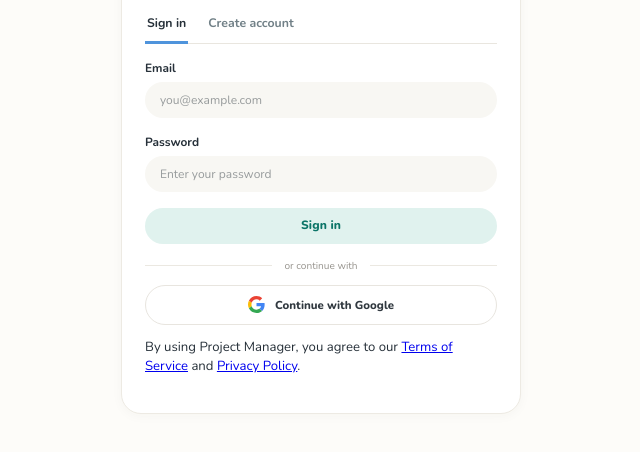
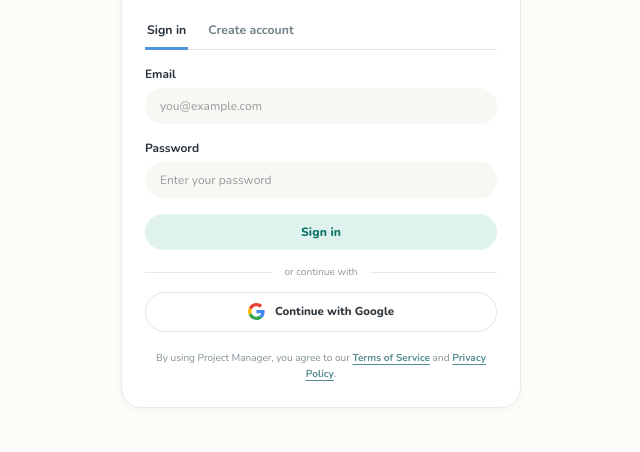
Before and after one commit to maiiic/projectmanager, a plain HTML site: page index.html in a window 1280 px wide. Shown: the part 234-686 px from the top of the page, without its empty margins (319-959 px from the left). Drawn offline with nearby package versions, Linux system fonts and the light colour scheme.

Commit message:
Add styles for legal text in authentication section

```diff
--- a/style.css
+++ b/style.css
@@ -771,3 +771,22 @@ html[data-theme="dark"] .mrow { background: var(--butter); }
   text-align: right;
   padding-right: 6px;
 }
+
+.auth-legal {
+  margin: 18px 0 0;
+  color: #819095;
+  font-size: 0.72rem;
+  line-height: 1.6;
+  text-align: center;
+}
+
+.auth-legal a {
+  color: #568D91;
+  font-weight: 700;
+  text-decoration: underline;
+  text-underline-offset: 3px;
+}
+
+.auth-legal a:hover {
+  color: #267969;
+}
```
